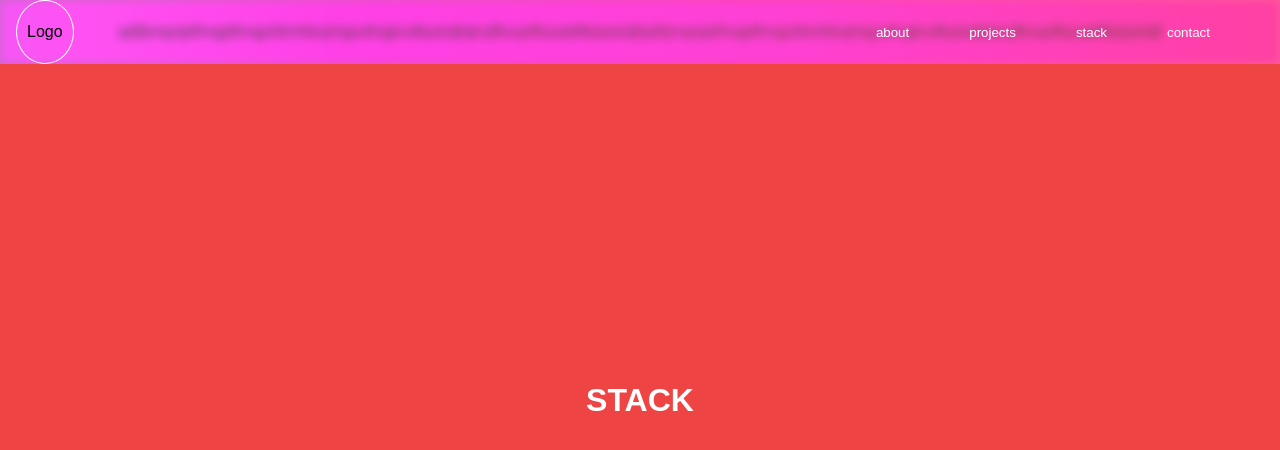
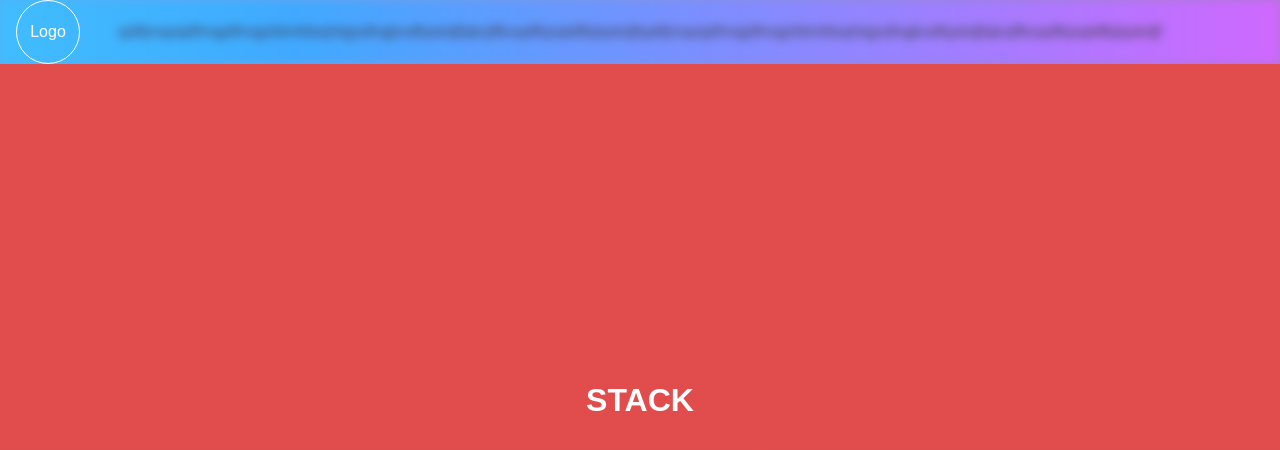
Before and after one commit to newnightcoder/nightcoder.io, a Next.js app: page /stack in a window 1280 px wide. Shown: the top 450 px of the page. Built offline with nearby package versions, Linux system fonts and the light colour scheme.

Commit message:
preloader ok :white_check_mark:

```diff
--- /dev/null
+++ b/components/Loader/Loader.tsx
@@ -0,0 +1,26 @@
+import gsap from "gsap";
+import { Dispatch, PropsWithChildren, SetStateAction, useRef } from "react";
+import { useIsoMorphicLayoutEffect } from "../../hooks/useIsoMorphicLayoutEffect";
+import { Container } from "./LoaderStyled";
+
+interface Props extends PropsWithChildren {
+  set: Dispatch<SetStateAction<boolean>>;
+}
+
+const Loader = ({ set }: Props) => {
+  const ref = useRef<HTMLDivElement | null>(null);
+
+  useIsoMorphicLayoutEffect(() => {
+    const anim = gsap.to(ref.current, {
+      autoAlpha: 0,
+      duration: 4,
+      onComplete: () => set(false),
+    });
+
+    anim.play();
+  }, []);
+
+  return <Container ref={ref}>Loader</Container>;
+};
+
+export default Loader;
--- /dev/null
+++ b/components/Loader/LoaderStyled.ts
@@ -0,0 +1,15 @@
+import styled from "styled-components";
+
+const Container = styled.div`
+  height: 100%;
+  width: 100%;
+  position: fixed;
+  inset: 0;
+  background: #34d399;
+  color: var(--text-light);
+  display: flex;
+  align-items: center;
+  justify-content: center;
+`;
+
+export { Container };
--- a/components/Logo/Logo.tsx
+++ b/components/Logo/Logo.tsx
@@ -1,15 +1,15 @@
 import { useRouter } from "next/router";
-import { LogoContainer } from "./LogoStyled";
+import { Container, LogoContainer, LogoLink } from "./LogoStyled";
 
 const Logo = () => {
   const router = useRouter();
 
   return (
-    <LogoContainer
-      onClick={() => (router.pathname === "/" ? undefined : router.push("/"))}
-    >
-      Logo
-    </LogoContainer>
+    <Container>
+      <LogoLink href="/">
+        <LogoContainer>Logo</LogoContainer>
+      </LogoLink>
+    </Container>
   );
 };
 
--- a/components/Logo/LogoStyled.ts
+++ b/components/Logo/LogoStyled.ts
@@ -1,20 +1,31 @@
 import styled from "styled-components";
 
-const LogoContainer = styled.div`
+const Container = styled.div`
   height: var(--navbar-height);
-  width: max-content;
-  padding: 0 10px;
+  width: var(--navbar-height);
+  position: fixed;
+  z-index: 3000;
+  left: 1rem;
+  border: 1px solid white;
+  border-radius: 50%;
+`;
+
+const LogoLink = styled.a`
+  height: 100%;
+  width: 100%;
   display: flex;
   align-items: center;
   justify-content: center;
-  border: 1px solid white;
   border-radius: 50%;
-  position: fixed;
-  z-index: 3000;
-  left: 1rem;
-  &:hover {
-    cursor: pointer;
-  }
+  color: var(--text-dark);
 `;
 
-export { LogoContainer };
+const LogoContainer = styled.div`
+  height: 100%;
+  width: 100%;
+  display: flex;
+  align-items: center;
+  justify-content: center;
+`;
+
+export { Container, LogoContainer, LogoLink };
--- a/context/TransitionLayout.tsx
+++ b/context/TransitionLayout.tsx
@@ -1,14 +1,16 @@
 import gsap from "gsap";
 import { useContext, useRef, useState } from "react";
 import Layout from "../components/Layout/Layout";
+import Loader from "../components/Loader/Loader";
 import { useIsoMorphicLayoutEffect } from "../hooks/useIsoMorphicLayoutEffect";
 import { GlobalStyles } from "../styles/_globals";
 import { TransitionContext } from "./TransitionContext";
 
 const TransitionLayout = ({ children }) => {
+  const [isLoading, setisLoading] = useState(true);
+  const [nextChildren, setNextChildren] = useState(children);
   const { timelinePages, backgroundColor, isMenuOpen } =
     useContext(TransitionContext);
-  const [nextChildren, setNextChildren] = useState(children);
   const ref = useRef<HTMLDivElement | null>(null);
 
   useIsoMorphicLayoutEffect(() => {
@@ -37,7 +39,11 @@
   return (
     <>
       <GlobalStyles />
-      <Layout ref={ref}>{nextChildren}</Layout>
+      {isLoading ? (
+        <Loader set={setisLoading} />
+      ) : (
+        <Layout ref={ref}>{nextChildren}</Layout>
+      )}
     </>
   );
 };
```
